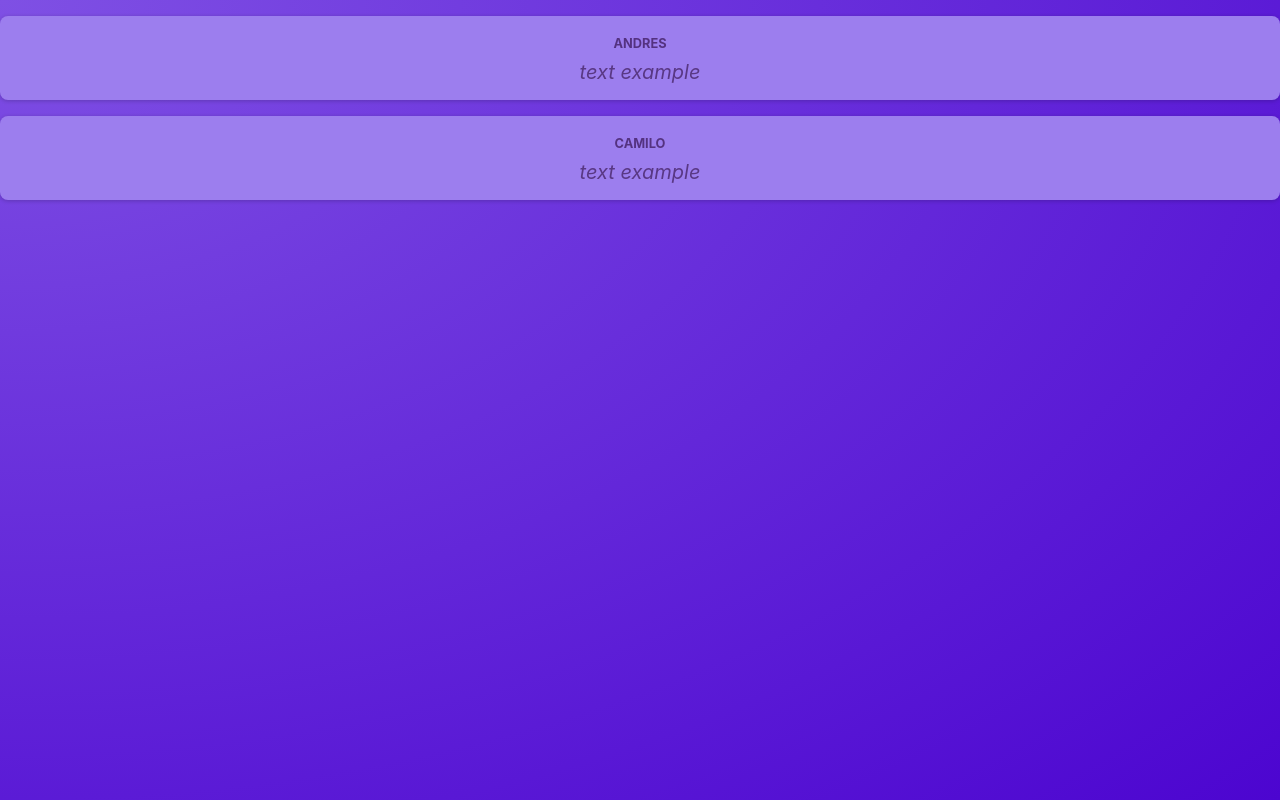
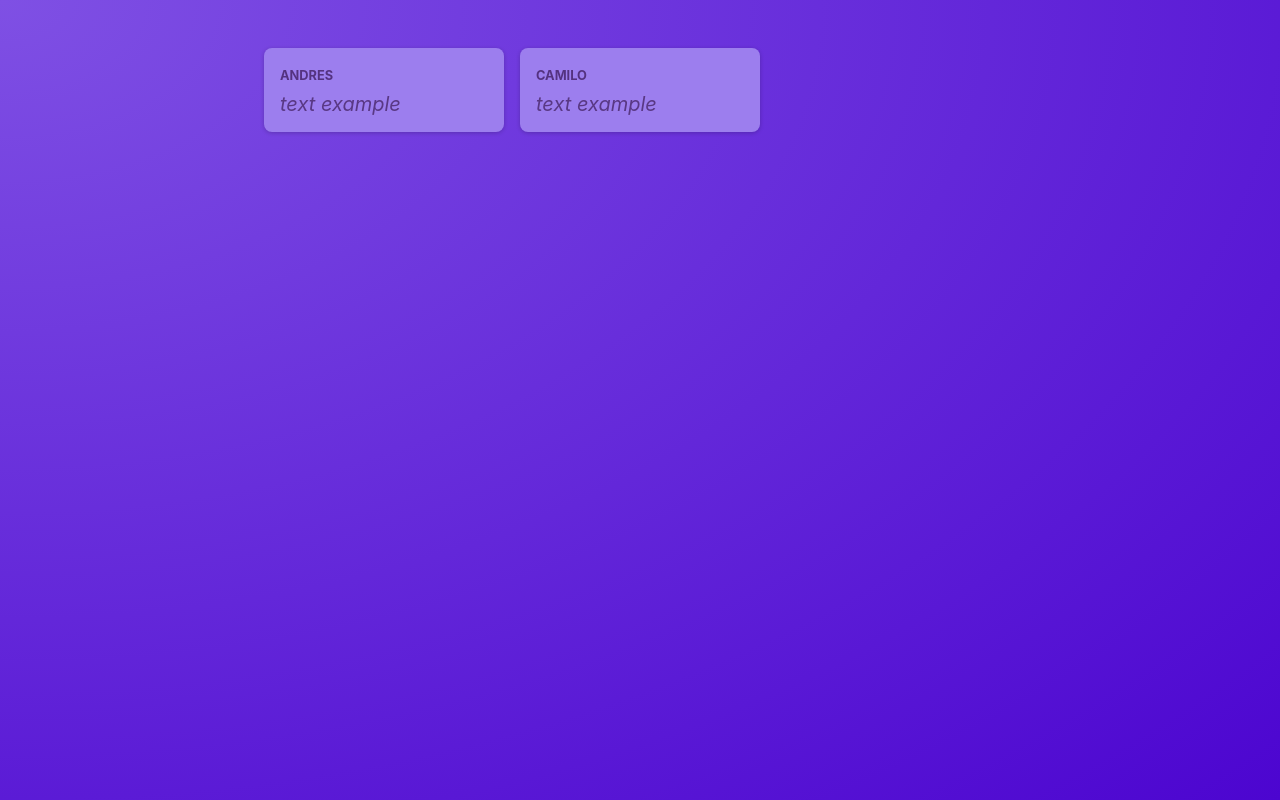
Before and after one commit to ADEP-123/noteDashboardReactVite, a React (Vite) app: page / in a window 1280 px wide. Built offline with nearby package versions, Linux system fonts and the light colour scheme.

Commit message:
feat: :sparkles: Creating postlist component

```diff
--- a/src/App.jsx
+++ b/src/App.jsx
@@ -1,10 +1,9 @@
-import Post from "./components/Post";
+import PostList from "./components/PostList";
 
 function App() {
   return (
     <main>
-      <Post author="Andres" text="text example" />
-      <Post author="Camilo" text="text example" />
+      <PostList />
     </main>
   );
 }
--- a/src/components/Post.jsx
+++ b/src/components/Post.jsx
@@ -4,9 +4,9 @@ export default function Post(props) {
   props.author;
   props.text;
   return (
-    <div className={styles.post}>
+    <li className={styles.post}>
       <p className={styles.author}>{props.author}</p>
       <p className={styles.text}>{props.text}</p>
-    </div>
+    </li>
   );
 }
--- /dev/null
+++ b/src/components/PostList.jsx
@@ -0,0 +1,11 @@
+import Post from "./Post";
+import styles from "./PostList.module.css"
+
+export default function PostList() {
+  return (
+    <ul className={styles.posts}>
+      <Post author="Andres" text="text example" />
+      <Post author="Camilo" text="text example" />
+    </ul>
+  );
+}
--- /dev/null
+++ b/src/components/PostList.module.css
@@ -0,0 +1,10 @@
+.posts {
+    list-style: none;
+    max-width: 50rem;
+    margin: 1rem auto;
+    padding: 1rem 0;
+    display: grid;
+    gap: 1rem;
+    grid-template-columns: repeat(3, 30%);
+    justify-content: center;
+  }
--- a/src/index.css
+++ b/src/index.css
@@ -18,6 +18,5 @@
 
 body {
   margin: 0;
-  text-align: center;
   color: #e6ddf9;
 }
```
